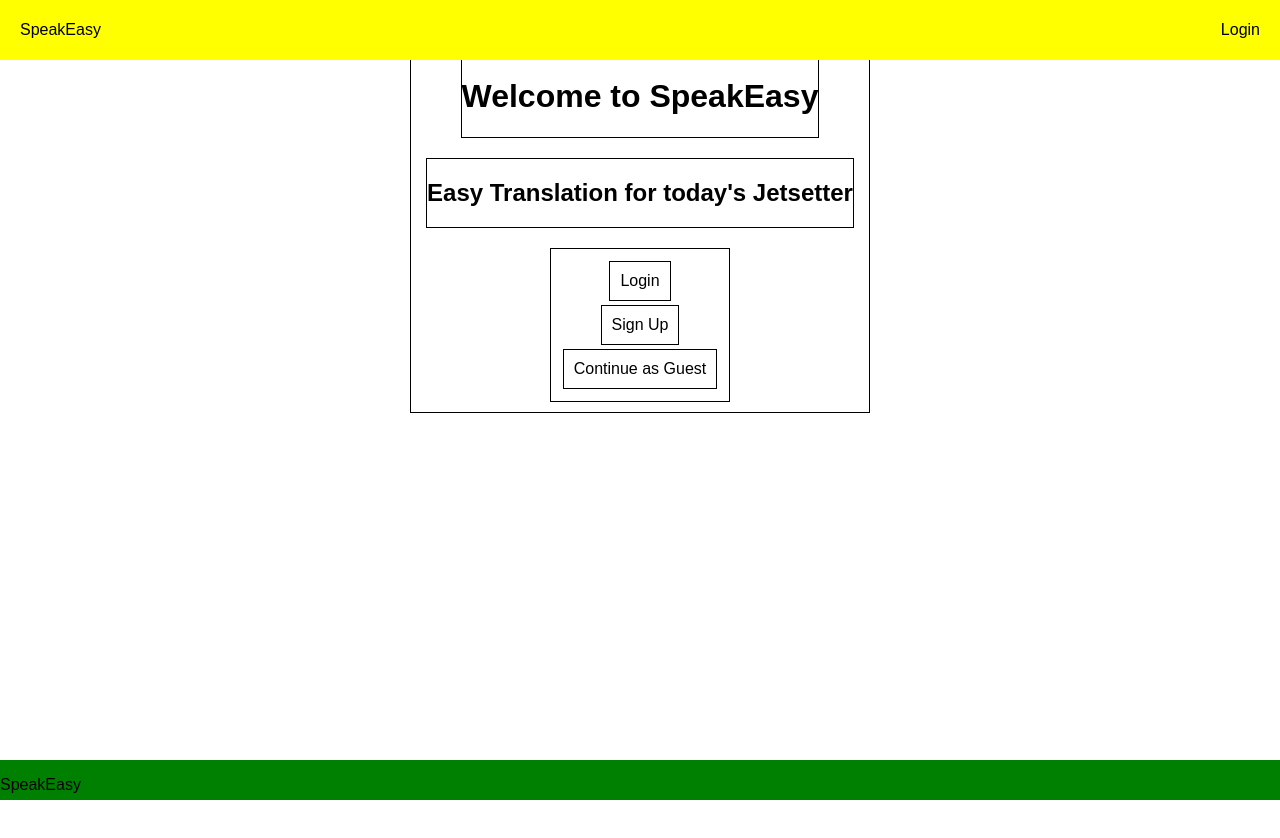
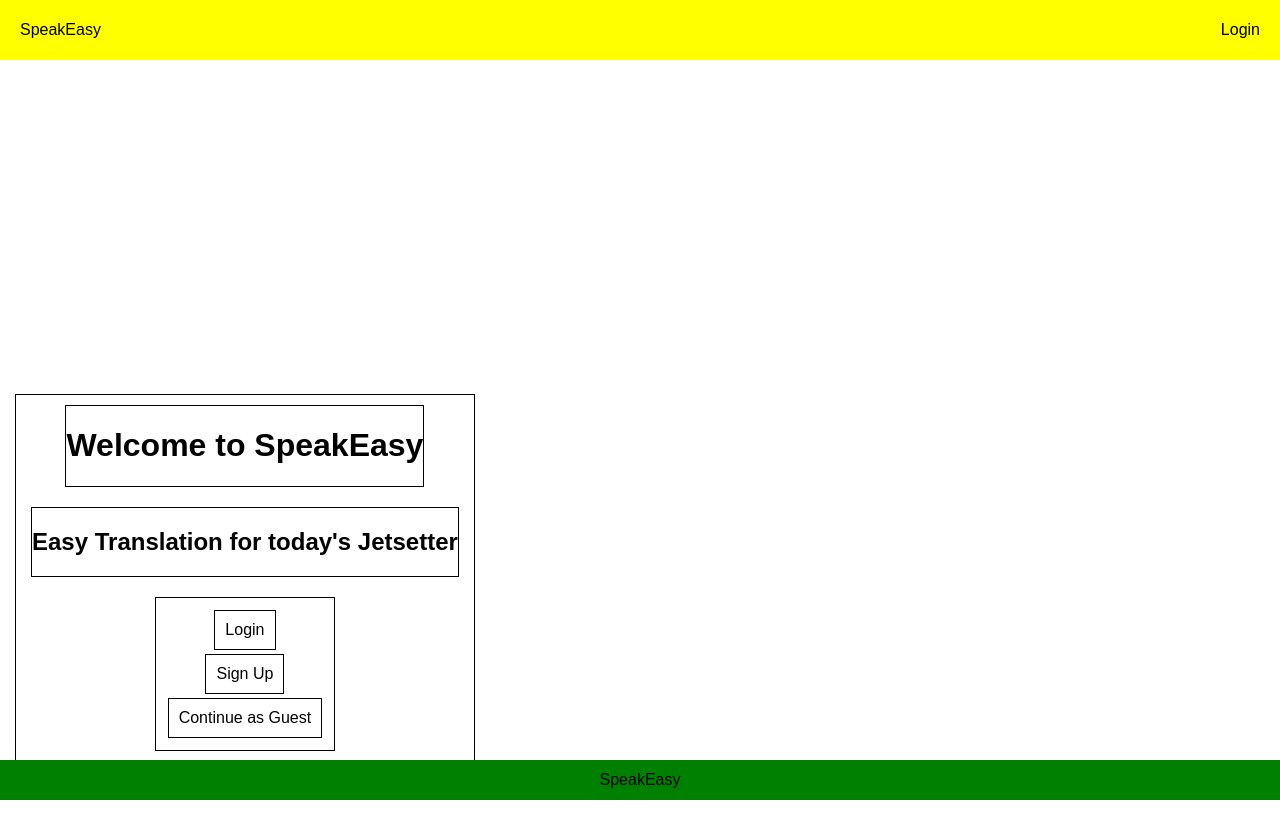
Before and after one commit to elechassan/speakeasy, a React (Create React App) app in the folder client/: page / in a window 1280 px wide. Shown: the top 838 px of the page. Before the commit the page ends 810 px from the top, so only its background shows below. Built offline with nearby package versions, Linux system fonts and the light colour scheme.

Commit message:
structured Welcome page

```diff
--- a/client/src/App.css
+++ b/client/src/App.css
@@ -6,6 +6,7 @@ html {
 .App {
   height: 100%;
   width: 100%;
+  display: flex;
 }
 
 /*--------------------------
@@ -14,7 +15,7 @@ html {
 
 #nav-container {
   display: flex;
-  position: absolute;
+  position: fixed;
   top: 0%;
 }
 
@@ -41,7 +42,8 @@ html {
 #welcome-container {
   display: flex;
   justify-content: center;
-  margin-top: 35px;
+  align-items: center;
+  margin: 30% 0;
 }
 
 #welcome-div {
@@ -81,22 +83,21 @@ h1, h2 {
       FOOTER COMPONENT
 --------------------------*/
 
+footer {
+  position: fixed;
+  bottom: 0%;
+  width: 100%;
+}
+
 #footer-container {
-  display: flex;
-  position: absolute;
-  bottom: 0%;
-  height: 40px;
   width: 100%;
-  background-color: green;
 }
 
 #footer-div {
   display: flex;
+  height: 40px;
+  width: 100%;
+  background-color: green;
+  justify-content: center;
   align-items: center;
-  justify-content: center;
-  text-align: center;
 }
-
-#footer-text-container {
-  margin: auto;
-}
--- a/client/src/components/Footer.js
+++ b/client/src/components/Footer.js
@@ -17,7 +17,7 @@ class Footer extends Component {
         <div id='footer-container'>
           <div id='footer-div'>
             <div id='footer-text-container'>
-              <p>SpeakEasy</p>
+              <div>SpeakEasy</div>
             </div>
           </div>
         </div>
```
